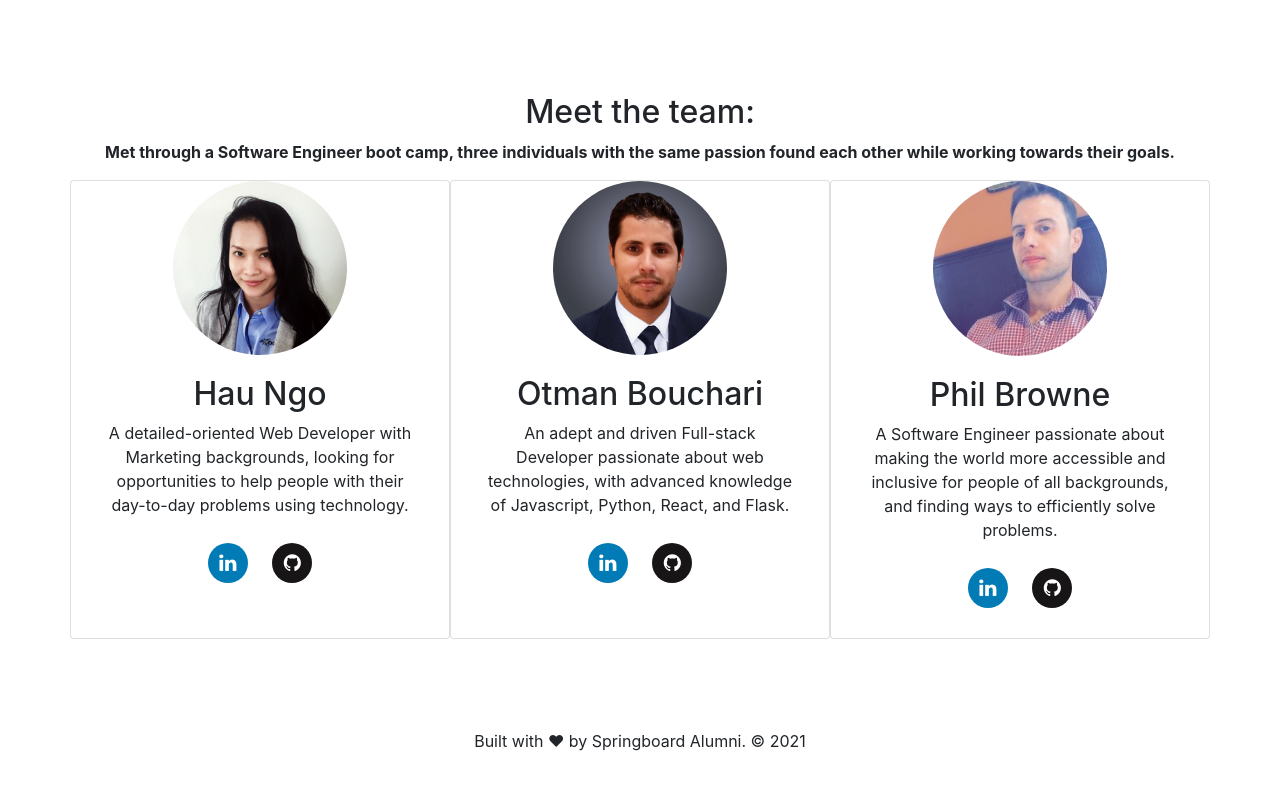
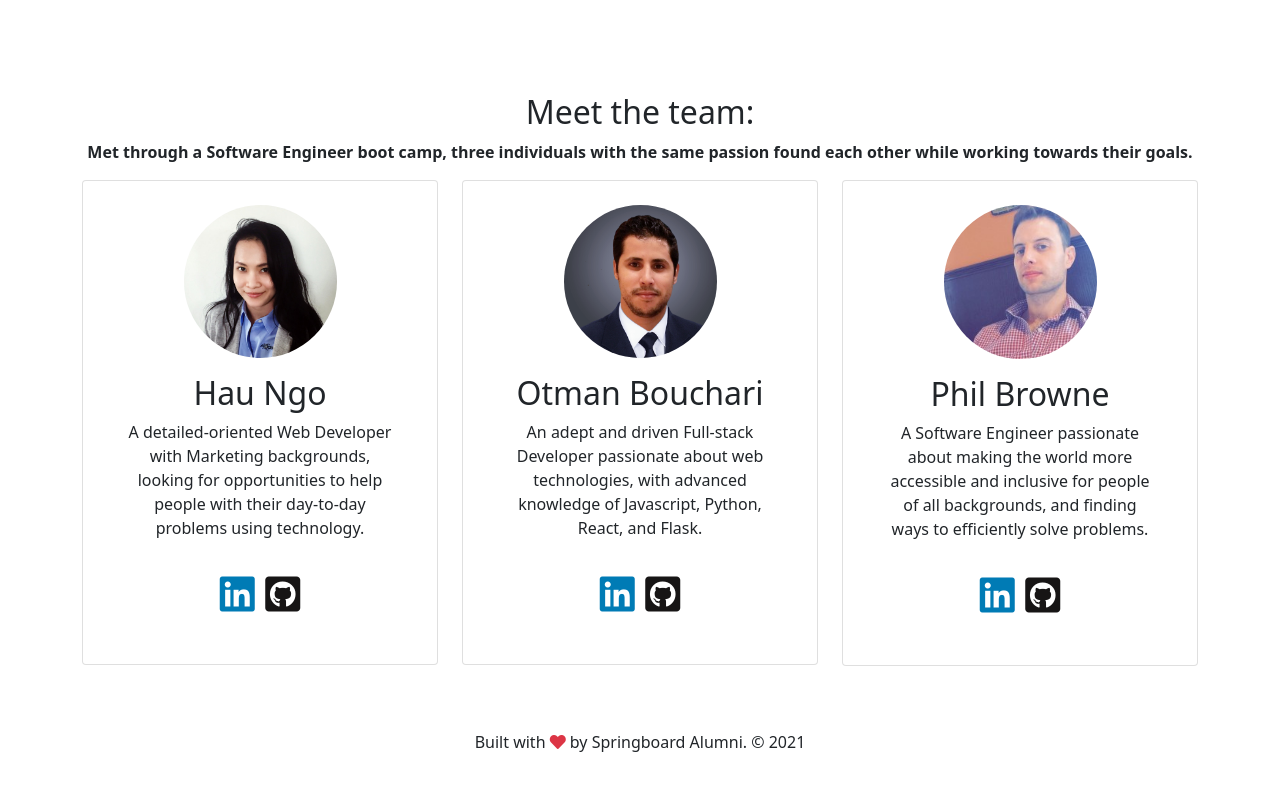
Before and after one commit to obouchari/War-Card-Game, a website built with Vite: page index.html in a window 1280 px wide. Shown: the part 745-1536 px from the top of the page. Before the commit the page ends 1514 px from the top, so only its background shows below. Built offline with nearby package versions, Linux system fonts and the light colour scheme.

Commit message:
Replace CDN dependencies with npm packages. Fix social icons to work with npm dependency. Add few styles to footer and team members cards.

```diff
--- a/index.html
+++ b/index.html
@@ -6,22 +6,26 @@
     <meta http-equiv="X-UA-Compatible" content="IE=edge" />
     <meta name="viewport" content="width=device-width, initial-scale=1.0" />
     <title>War Card Game</title>
-    <!-- Add Bootstrap link -->
-    <link rel="stylesheet" href="https://stackpath.bootstrapcdn.com/bootstrap/4.3.1/css/bootstrap.min.css" integrity="sha384-ggOyR0iXCbMQv3Xipma34MD+dH/1fQ784/j6cY/iJTQUOhcWr7x9JvoRxT2MZw1T" crossorigin="anonymous">
-    <!-- Add icon library -->
-    <link rel="stylesheet" href="https://cdnjs.cloudflare.com/ajax/libs/font-awesome/4.7.0/css/font-awesome.min.css">
-    <link rel="stylesheet" href="style.css">
   </head>
   <body>
-
     <nav class="navbar navbar-expand-lg navbar-light bg-light">
       <a class="navbar-brand" href="#">[Our name]</a>
-      <button class="navbar-toggler" type="button" data-toggle="collapse" data-target="#navbarNavAltMarkup" aria-controls="navbarNavAltMarkup" aria-expanded="false" aria-label="Toggle navigation">
+      <button
+        class="navbar-toggler"
+        type="button"
+        data-toggle="collapse"
+        data-target="#navbarNavAltMarkup"
+        aria-controls="navbarNavAltMarkup"
+        aria-expanded="false"
+        aria-label="Toggle navigation"
+      >
         <span class="navbar-toggler-icon"></span>
       </button>
       <div class="collapse navbar-collapse" id="navbarNavAltMarkup">
         <div class="navbar-nav">
-          <a class="nav-item nav-link active" href="#">Home <span class="sr-only">(current)</span></a>
+          <a class="nav-item nav-link active" href="#"
+            >Home <span class="sr-only">(current)</span></a
+          >
           <a class="nav-item nav-link" href="#">Rules</a>
           <a class="nav-item nav-link" href="#">About</a>
         </div>
@@ -36,17 +40,36 @@
     <div class="content">
       <h2>Rules</h2>
       <ol>
-        <li>Each player will be dealt 26 cards each (half of the deck). Cards facing down.</li>
-        <li>Both players flip one card at the same time, who has the higher value wins. That person gets to take both cards, putting them aside.</li>
-        <li>Keep repeating step 2. If both players flip a card of equal value, the WAR begins! Both players take another card and put it facing down on top of the first card, then take a third card and flip it face up. The player with the higher value card wins all six cards on the table.</li>
-        <li>If the two new cards are also the same rank, it's WAR again. Repeat step 3 until one of the players has a card of higher value.</li>
+        <li>
+          Each player will be dealt 26 cards each (half of the deck). Cards
+          facing down.
+        </li>
+        <li>
+          Both players flip one card at the same time, who has the higher value
+          wins. That person gets to take both cards, putting them aside.
+        </li>
+        <li>
+          Keep repeating step 2. If both players flip a card of equal value, the
+          WAR begins! Both players take another card and put it facing down on
+          top of the first card, then take a third card and flip it face up. The
+          player with the higher value card wins all six cards on the table.
+        </li>
+        <li>
+          If the two new cards are also the same rank, it's WAR again. Repeat
+          step 3 until one of the players has a card of higher value.
+        </li>
         <li>First player who finishes all their cards will lose the game.</li>
       </ol>
       <h3>Notes:</h3>
       <ul>
-        <li>Cards are ranked with the ace as the highest and two as the lowest.</li>
+        <li>
+          Cards are ranked with the ace as the highest and two as the lowest.
+        </li>
         <li>There is no strategy for War since the game is based on chance.</li>
-        <li>If a player finishes all their cards during a war, he/she loses immediately.</li>
+        <li>
+          If a player finishes all their cards during a war, he/she loses
+          immediately.
+        </li>
       </ul>
     </div>
 
@@ -57,48 +80,111 @@
 
     <div class="content, center">
       <h2>Meet the team:</h2>
-      <p><strong>Met through a Software Engineer boot camp, three individuals with the same passion found each other while working towards their goals.</strong></p>
+      <p>
+        <strong
+          >Met through a Software Engineer boot camp, three individuals with the
+          same passion found each other while working towards their
+          goals.</strong
+        >
+      </p>
 
       <div class="container">
-        <div class="row">
-          <div class="col text-center card" style="width: 18rem;">
-            <img src="/images/Hau.jpg" alt="Hau's profile picture">
+        <div class="row gx-4">
+          <div class="col">
+            <div class="card p-4">
+              <img src="/images/Hau.jpg" alt="Hau's profile picture" />
               <div class="card-body">
                 <h2>Hau Ngo</h2>
-              <p class="card-text">A detailed-oriented Web Developer with Marketing backgrounds, looking for opportunities to help people with their day-to-day problems using technology.</p>
+                <p class="card-text">
+                  A detailed-oriented Web Developer with Marketing backgrounds,
+                  looking for opportunities to help people with their day-to-day
+                  problems using technology.
+                </p>
                 <!-- Add font awesome icons -->
-              <a href="https://www.linkedin.com/in/hauqxngo/" target="_blank" rel="noopener noreferrer"><i class="fa fa-linkedin"></i></a>
-              <a href="https://github.com/hauqxngo" target="_blank" rel="noopener noreferrer"><i class="fa fa-github"></i></a>
+                <div class="socials mt-4 fs-1">
+                  <a
+                    href="https://www.linkedin.com/in/hauqxngo/"
+                    target="_blank"
+                    rel="noopener noreferrer"
+                    ><i class="fab fa-linkedin"></i
+                  ></a>
+                  <a
+                    href="https://github.com/hauqxngo"
+                    target="_blank"
+                    rel="noopener noreferrer"
+                    ><i class="fab fa-github-square"></i
+                  ></a>
+                </div>
+              </div>
             </div>
           </div>
 
-          <div class="col text-center card" style="width: 18rem;">
-            <img src="/images/Otman.png" alt="Otman's profile picture">
+          <div class="col">
+            <div class="card p-4">
+              <img src="/images/Otman.png" alt="Otman's profile picture" />
               <div class="card-body">
                 <h2>Otman Bouchari</h2>
-              <p class="card-text"> An adept and driven Full-stack Developer passionate about web technologies, with advanced knowledge of Javascript, Python, React, and Flask.</p>
+                <p class="card-text">
+                  An adept and driven Full-stack Developer passionate about web
+                  technologies, with advanced knowledge of Javascript, Python,
+                  React, and Flask.
+                </p>
                 <!-- Add font awesome icons -->
-              <a href="https://www.linkedin.com/in/obouchari/" target="_blank" rel="noopener noreferrer"><i class="fa fa-linkedin"></i></a>
-              <a href="https://github.com/obouchari" target="_blank" rel="noopener noreferrer"><i class="fa fa-github"></i></a>
+                <div class="socials mt-4 fs-1">
+                  <a
+                    href="https://www.linkedin.com/in/obouchari/"
+                    target="_blank"
+                    rel="noopener noreferrer"
+                    ><i class="fab fa-linkedin"></i
+                  ></a>
+                  <a
+                    href="https://github.com/obouchari"
+                    target="_blank"
+                    rel="noopener noreferrer"
+                    ><i class="fab fa-github-square"></i
+                  ></a>
+                </div>
+              </div>
             </div>
           </div>
 
-          <div class="col text-center card" style="width: 18rem;">
-            <img src="/images/Phil.jpeg" alt="Phil's profile picture">
+          <div class="col">
+            <div class="card p-4">
+              <img src="/images/Phil.jpeg" alt="Phil's profile picture" />
               <div class="card-body">
                 <h2>Phil Browne</h2>
-              <p class="card-text">A Software Engineer passionate about making the world more accessible and inclusive for people of all backgrounds, and finding ways to efficiently solve problems.</p>
+                <p class="card-text">
+                  A Software Engineer passionate about making the world more
+                  accessible and inclusive for people of all backgrounds, and
+                  finding ways to efficiently solve problems.
+                </p>
                 <!-- Add font awesome icons -->
-              <a href="https://www.linkedin.com/in/philbrownetech/" target="_blank" rel="noopener noreferrer"><i class="fa fa-linkedin"></i></a>
-              <a href="https://github.com/philipbrowne" target="_blank" rel="noopener noreferrer"><i class="fa fa-github"></i></a>
+                <div class="socials mt-4 fs-1">
+                  <a
+                    href="https://www.linkedin.com/in/philbrownetech/"
+                    target="_blank"
+                    rel="noopener noreferrer"
+                    ><i class="fab fa-linkedin"></i
+                  ></a>
+                  <a
+                    href="https://github.com/philipbrowne"
+                    target="_blank"
+                    rel="noopener noreferrer"
+                    ><i class="fab fa-github-square"></i
+                  ></a>
+                </div>
+              </div>
             </div>
           </div>
         </div>
       </div>
     </div>
 
-    <footer>
-      <p>Built with ❤ by Springboard Alumni. © 2021</p>
+    <footer class="p-4">
+      <p>
+        Built with <i class="fas fa-heart text-danger"></i> by Springboard
+        Alumni. © 2021
+      </p>
     </footer>
 
     <script type="module" src="/main.js"></script>
--- a/main.js
+++ b/main.js
@@ -1,2 +1,5 @@
+import $ from "jquery";
 import "bootstrap";
+import "bootstrap/dist/css/bootstrap.min.css";
+import "@fortawesome/fontawesome-free/css/all.css";
 import "./style.css";
--- a/package.json
+++ b/package.json
@@ -10,6 +10,7 @@
     "vite": "^2.4.4"
   },
   "dependencies": {
+    "@fortawesome/fontawesome-free": "^5.15.3",
     "@popperjs/core": "^2.9.2",
     "bootstrap": "^5.0.2",
     "jquery": "^3.6.0",
--- a/style.css
+++ b/style.css
@@ -50,12 +50,10 @@ img {
 
 /* LinkedIn */
 .fa-linkedin {
-  background: #007bb5;
-  color: white;
+  color: #007bb5;
 }
 
 /* Github */
-.fa-github {
-  background: #171515;
-  color: white;
+.fa-github-square {
+  color: #171515;
 }
```
Also changed, not shown: 1 other file. Lines whose indentation alone changed are shown as unchanged.
